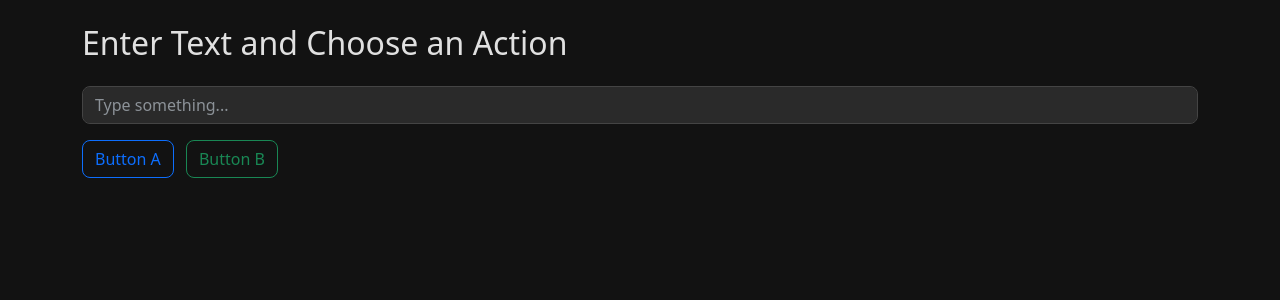
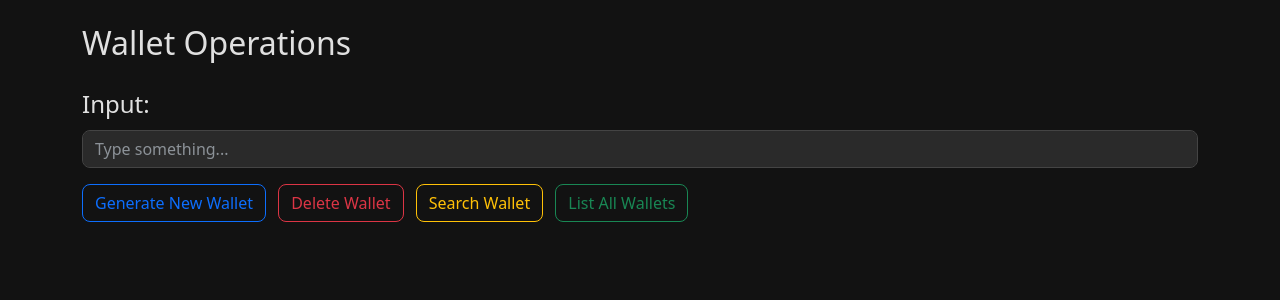
Before and after one commit to ChickenWand3/luckyCrypto, a Flask app: page / in a window 1280 px wide. Shown: the part 80-380 px from the top of the page. Run offline with Flask 3, Linux system fonts and the light colour scheme.

Commit message:
progress on ui

```diff
--- a/main.txt
+++ b/main.txt
@@ -17,6 +17,5 @@
 
 async def main():
     load all users' info from file
-    create async queue
-    gather workers to transfer and such
+    gather workers to transfer
     call them asynchronously
--- a/ui/app.py
+++ b/ui/app.py
@@ -1,4 +1,5 @@
 from flask import Flask, render_template, request, jsonify
+import time
 
 app = Flask(__name__)
 
@@ -12,6 +13,7 @@
     user_input = data.get('user_input')
     button_clicked = data.get('button')
     result = f"You entered: {user_input} and clicked: {button_clicked}"
+    time.sleep(2)  # Simulate a long-running process
     return jsonify({"result": result})
 
 #@app.route('/menu1')
--- a/ui/templates/index.html
+++ b/ui/templates/index.html
@@ -45,33 +45,143 @@
 </nav>
 
 <div class="container">
-    <h2 class="mb-4">Enter Text and Choose an Action</h2>
-    <div class="mb-3">
+    <h2 class="mb-4">Wallet Operations</h2>
+
+    <div class="mb-3" id="form-group">
+        <label for="userInput" id="inputLabel" class="form-label fs-4">Input:</label><br>
+        <small id="inputDesc" class="form-text text-muted"></small>
         <input type="text" id="userInput" class="form-control" placeholder="Type something...">
     </div>
+
     <div class="mb-3">
-        <button class="btn btn-outline-primary me-2" onclick="sendData('Button A')">Button A</button>
-        <button class="btn btn-outline-success" onclick="sendData('Button B')">Button B</button>
+        <button class="btn btn-outline-primary me-2" onclick="showForm('generate')">Generate New Wallet</button>
+        <button class="btn btn-outline-danger me-2" onclick="showForm('delete')">Delete Wallet</button>
+        <button class="btn btn-outline-warning me-2" onclick="showForm('search_one')">Search Wallet</button>
+        <button class="btn btn-outline-success" onclick="showForm('list_all')">List All Wallets</button>
+    </div>
+
+    <div class="mb-3 d-none" id="submit-group">
+        <button class="btn btn-info" onclick="sendData()">Submit Action</button>
+    </div>
+    <!-- Spinner -->
+    <div id="loadingSpinner" class="d-none text-center my-3">
+      <div class="spinner-border text-info" role="status">
+        <span class="visually-hidden">Loading...</span>
+      </div>
     </div>
     <div id="result" class="alert alert-info d-none"></div>
 </div>
 
+<!-- Delete Confirmation Modal -->
+<div class="modal fade" id="deleteConfirmModal" tabindex="-1" aria-labelledby="deleteConfirmLabel" aria-hidden="true">
+  <div class="modal-dialog">
+    <div class="modal-content bg-dark text-light">
+      <div class="modal-header">
+        <h5 class="modal-title" id="deleteConfirmLabel">Confirm Deletion</h5>
+        <button type="button" class="btn-close btn-close-white" data-bs-dismiss="modal" aria-label="Close"></button>
+      </div>
+      <div class="modal-body">
+        Are you sure you want to delete wallet "<span id="walletToDelete" class="fw-bold"></span>"?
+      </div>
+      <div class="modal-footer">
+        <button type="button" class="btn btn-secondary" data-bs-dismiss="modal">Cancel</button>
+        <button type="button" class="btn btn-danger" id="confirmDeleteBtn">Yes, Delete</button>
+      </div>
+    </div>
+  </div>
+</div>
+
 <script>
-function sendData(button) {
+let currentAction = null;
+let pendingInput = null;
+
+function showForm(action) {
+    currentAction = action;
+
+    const label = document.getElementById('inputLabel');
+    const input = document.getElementById('userInput');
+    const formGroup = document.getElementById('form-group');
+    const submitGroup = document.getElementById('submit-group');
+    const inputDesc = document.getElementById('inputDesc');
+
+    input.value = '';
+    input.classList.remove('d-none');
+    label.classList.remove('d-none');
+    submitGroup.classList.remove('d-none');
+    formGroup.classList.remove('d-none');
+
+    switch (action) {
+        case 'generate':
+            label.innerText = 'Generate:';
+            input.placeholder = 'Enter label for new wallet';
+            inputDesc.innerText = 'This label will be used to identify your new wallet.';
+            break;
+        case 'delete':
+            label.innerText = 'Delete:';
+            input.placeholder = 'Enter wallet label';
+            inputDesc.innerText = 'This label will be used to find and delete the wallet.';
+            break;
+        case 'search_one':
+            label.innerText = 'Search:';
+            input.placeholder = 'Enter wallet label';
+            inputDesc.innerText = 'This label will be used to find the wallet.';
+            break;
+        case 'list_all':
+            label.classList.add('d-none');
+            input.classList.add('d-none');
+            inputDesc.innerText = "This action will list all wallets. It may take a while.";
+            break;
+    }
+}
+
+function sendData() {
     const input = document.getElementById('userInput').value;
+
+    // For delete, show modal
+    if (currentAction === 'delete') {
+        pendingInput = input;
+        document.getElementById('walletToDelete').textContent = input;
+        const deleteModal = new bootstrap.Modal(document.getElementById('deleteConfirmModal'));
+        deleteModal.show();
+        return;
+    }
+
+    // Otherwise, send immediately
+    sendToServer(input);
+}
+
+// Final confirm delete handler
+document.getElementById('confirmDeleteBtn').addEventListener('click', () => {
+    const modal = bootstrap.Modal.getInstance(document.getElementById('deleteConfirmModal'));
+    modal.hide();
+    sendToServer(pendingInput);
+});
+
+function sendToServer(input) {
+    const resultDiv = document.getElementById('result');
+    resultDiv.textContent = "Waiting for server response...";
+    resultDiv.classList.remove('d-none', 'alert-success', 'alert-danger');
+    resultDiv.classList.add('alert-info');
+
     fetch('/process', {
         method: 'POST',
         headers: { 'Content-Type': 'application/json' },
-        body: JSON.stringify({ user_input: input, button: button })
+        body: JSON.stringify({ user_input: input, button: currentAction })
     })
     .then(res => res.json())
     .then(data => {
-        const resultDiv = document.getElementById('result');
-        resultDiv.textContent = "Server response: " + data.result;
-        resultDiv.classList.remove('d-none');
+        resultDiv.textContent = "✅ Server response: " + data.result;
+        resultDiv.classList.remove('alert-info');
+        resultDiv.classList.add('alert-success');
+    })
+    .catch(err => {
+        resultDiv.textContent = "❌ Error communicating with server.";
+        resultDiv.classList.remove('alert-info');
+        resultDiv.classList.add('alert-danger');
     });
 }
 </script>
 
+<script src="https://cdn.jsdelivr.net/npm/bootstrap@5.3.0/dist/js/bootstrap.bundle.min.js"></script>
 </body>
 </html>
```
